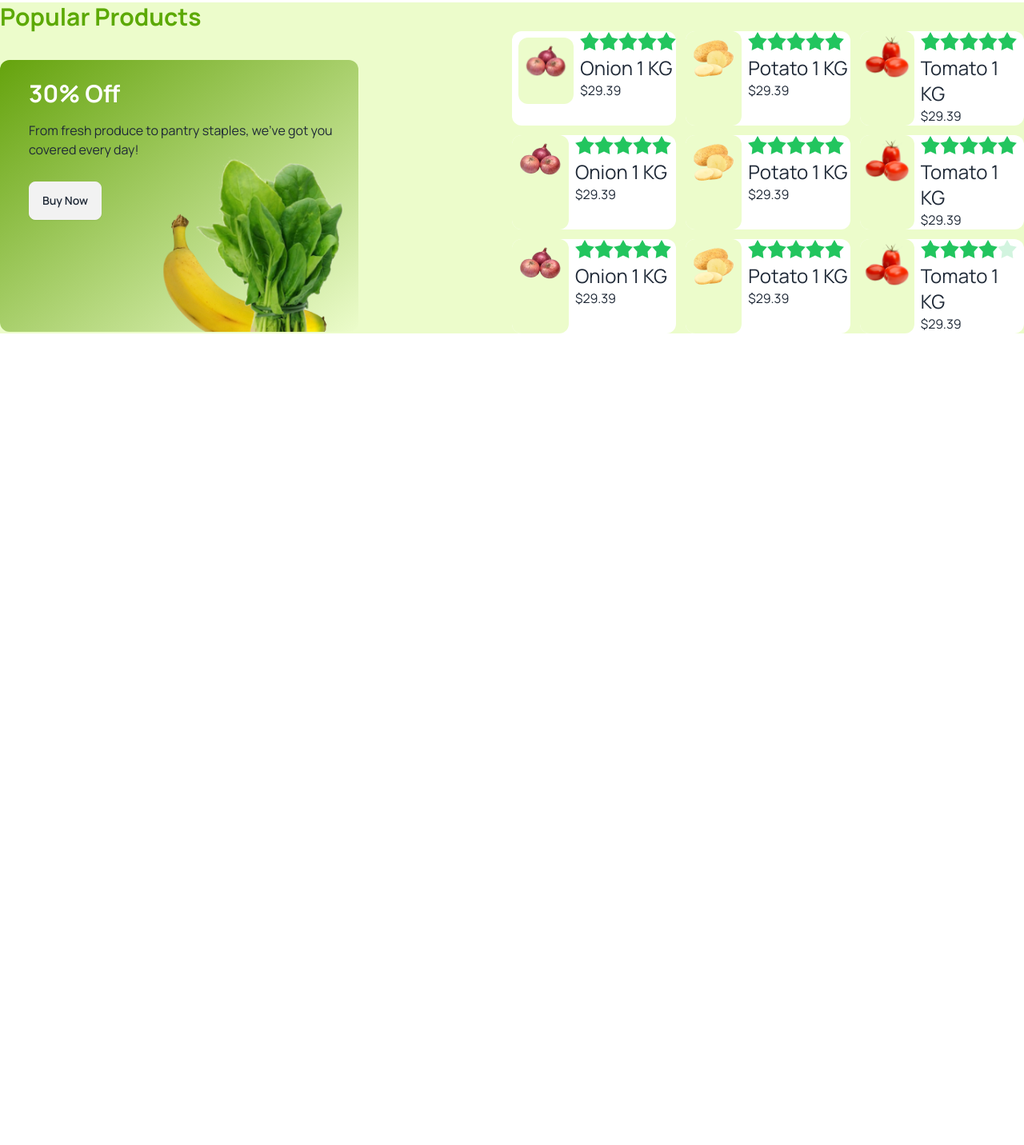
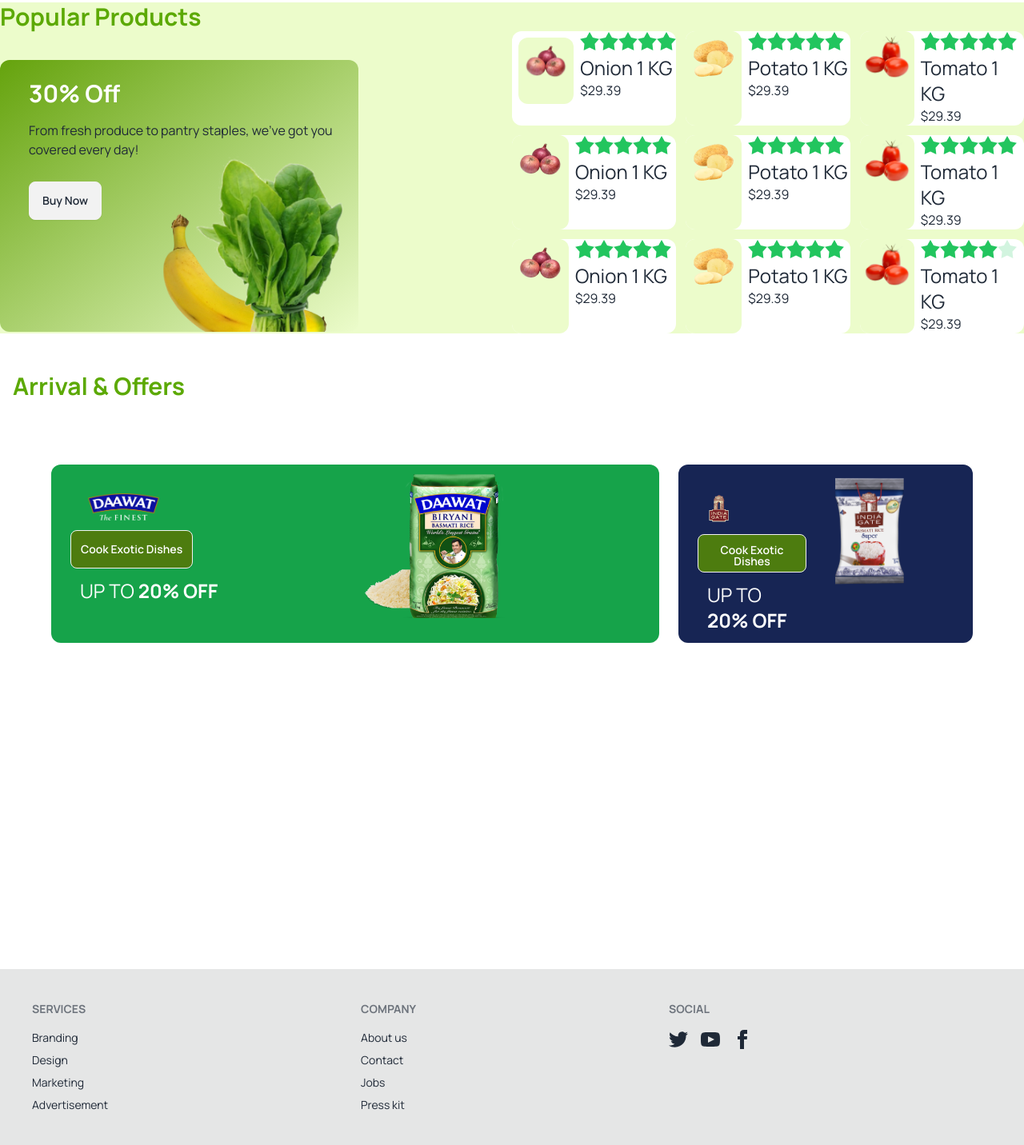
Before and after one commit to bassaami/ct11a03-ph, a plain HTML site: page index.html in a window 1280 px wide. Shown: the part 1413-2845 px from the top of the page at 80% size. Before the commit the page ends 1878 px from the top, so only its background shows below. Drawn offline with nearby package versions, Linux system fonts and the light colour scheme.

Commit message:
footer daisy flower

```diff
--- a/index.html
+++ b/index.html
@@ -265,6 +265,84 @@
 </div>
 </section>
 
+<section class=" mt-8 mb-12 ">  <!-- arrival -->
+  <h1 class="text-3xl m-4  mt-4 font-bold text-leaf-primary" >Arrival & Offers</h1>
+<div class="grid grid-rows-2 lg:grid-cols-3 gap-6 p-[5%]">
+  <div class="lg:col-span-2 rounded-xl bg-green-600  h-[90%]">
+    <div class="grid grid-cols-2">
+      <div class="p-6 ">
+        <img src="assets/dawat-logo.png" alt="" class="w-[40%] p-3">
+        <button class="btn p-3 text-white bg-lime-700">Cook Exotic Dishes</button>
+      <h3 class="text-2xl text-white p-3">UP TO <span class="font-bold">20% OFF</span></h3></div>
+      <div class=""><img src="assets/dawat-mock-up.png" alt="" class="w-[60%] p-3"></div>
+    </div>
+  </div>
+  <div class="lg:col-span-1 rounded-xl bg-blue-950  h-[90%]">
+    <div class="grid grid-cols-2">
+      <div class="p-6 ">
+        <img src="assets/india-gate-logo.png" alt="" class="w-[40%] p-3">
+        <button class="btn p-3 text-white bg-lime-700">Cook Exotic Dishes</button>
+      <h3 class="text-2xl text-white p-3">UP TO <span class="font-bold">20% OFF</span></h3></div>
+      <div class=""><img src="assets/india-gate-mock-up.png" alt="" class="w-[60%] p-3"></div>
+    </div>
+  </div>
+
+</div>
+</section>
     </main>
+<footer class="footer bg-base-300 text-base-content p-10">
+  <nav>
+    <h6 class="footer-title">Services</h6>
+    <a class="link link-hover">Branding</a>
+    <a class="link link-hover">Design</a>
+    <a class="link link-hover">Marketing</a>
+    <a class="link link-hover">Advertisement</a>
+  </nav>
+  <nav>
+    <h6 class="footer-title">Company</h6>
+    <a class="link link-hover">About us</a>
+    <a class="link link-hover">Contact</a>
+    <a class="link link-hover">Jobs</a>
+    <a class="link link-hover">Press kit</a>
+  </nav>
+  <nav>
+    <h6 class="footer-title">Social</h6>
+    <div class="grid grid-flow-col gap-4">
+      <a>
+        <svg
+          xmlns="http://www.w3.org/2000/svg"
+          width="24"
+          height="24"
+          viewBox="0 0 24 24"
+          class="fill-current">
+          <path
+            d="M24 4.557c-.883.392-1.832.656-2.828.775 1.017-.609 1.798-1.574 2.165-2.724-.951.564-2.005.974-3.127 1.195-.897-.957-2.178-1.555-3.594-1.555-3.179 0-5.515 2.966-4.797 6.045-4.091-.205-7.719-2.165-10.148-5.144-1.29 2.213-.669 5.108 1.523 6.574-.806-.026-1.566-.247-2.229-.616-.054 2.281 1.581 4.415 3.949 4.89-.693.188-1.452.232-2.224.084.626 1.956 2.444 3.379 4.6 3.419-2.07 1.623-4.678 2.348-7.29 2.04 2.179 1.397 4.768 2.212 7.548 2.212 9.142 0 14.307-7.721 13.995-14.646.962-.695 1.797-1.562 2.457-2.549z"></path>
+        </svg>
+      </a>
+      <a>
+        <svg
+          xmlns="http://www.w3.org/2000/svg"
+          width="24"
+          height="24"
+          viewBox="0 0 24 24"
+          class="fill-current">
+          <path
+            d="M19.615 3.184c-3.604-.246-11.631-.245-15.23 0-3.897.266-4.356 2.62-4.385 8.816.029 6.185.484 8.549 4.385 8.816 3.6.245 11.626.246 15.23 0 3.897-.266 4.356-2.62 4.385-8.816-.029-6.185-.484-8.549-4.385-8.816zm-10.615 12.816v-8l8 3.993-8 4.007z"></path>
+        </svg>
+      </a>
+      <a>
+        <svg
+          xmlns="http://www.w3.org/2000/svg"
+          width="24"
+          height="24"
+          viewBox="0 0 24 24"
+          class="fill-current">
+          <path
+            d="M9 8h-3v4h3v12h5v-12h3.642l.358-4h-4v-1.667c0-.955.192-1.333 1.115-1.333h2.885v-5h-3.808c-3.596 0-5.192 1.583-5.192 4.615v3.385z"></path>
+        </svg>
+      </a>
+    </div>
+  </nav>
+</footer>
 </body>
 </html>
```
